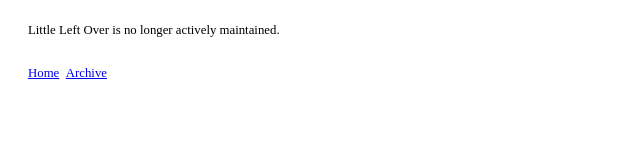
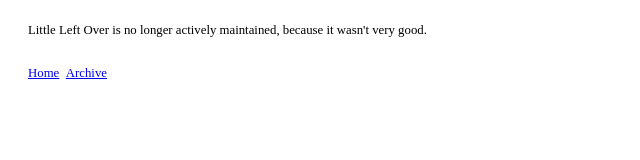
Before and after one commit to jamierumbelow/littleleftover.com, a plain HTML site: page docs/index.html in a window 1280 px wide. Shown: the whole page, without its empty margins (0-640 px from the left). Drawn offline with Linux system fonts and the light colour scheme.

Commit message:
speak truth to power

```diff
--- a/docs/index.html
+++ b/docs/index.html
@@ -7,7 +7,8 @@
   </head>
   <body>
     <p style="padding: 10px 20px; font-size: 0.8rem">
-      Little Left Over is no longer actively maintained.
+      Little Left Over is no longer actively maintained, because it wasn't very
+      good.
     </p>
     <p style="padding: 5px 20px; font-size: 0.8rem">
       <a href="https://jamierumbelow.net" style="margin-right: 4px">Home</a>
```
